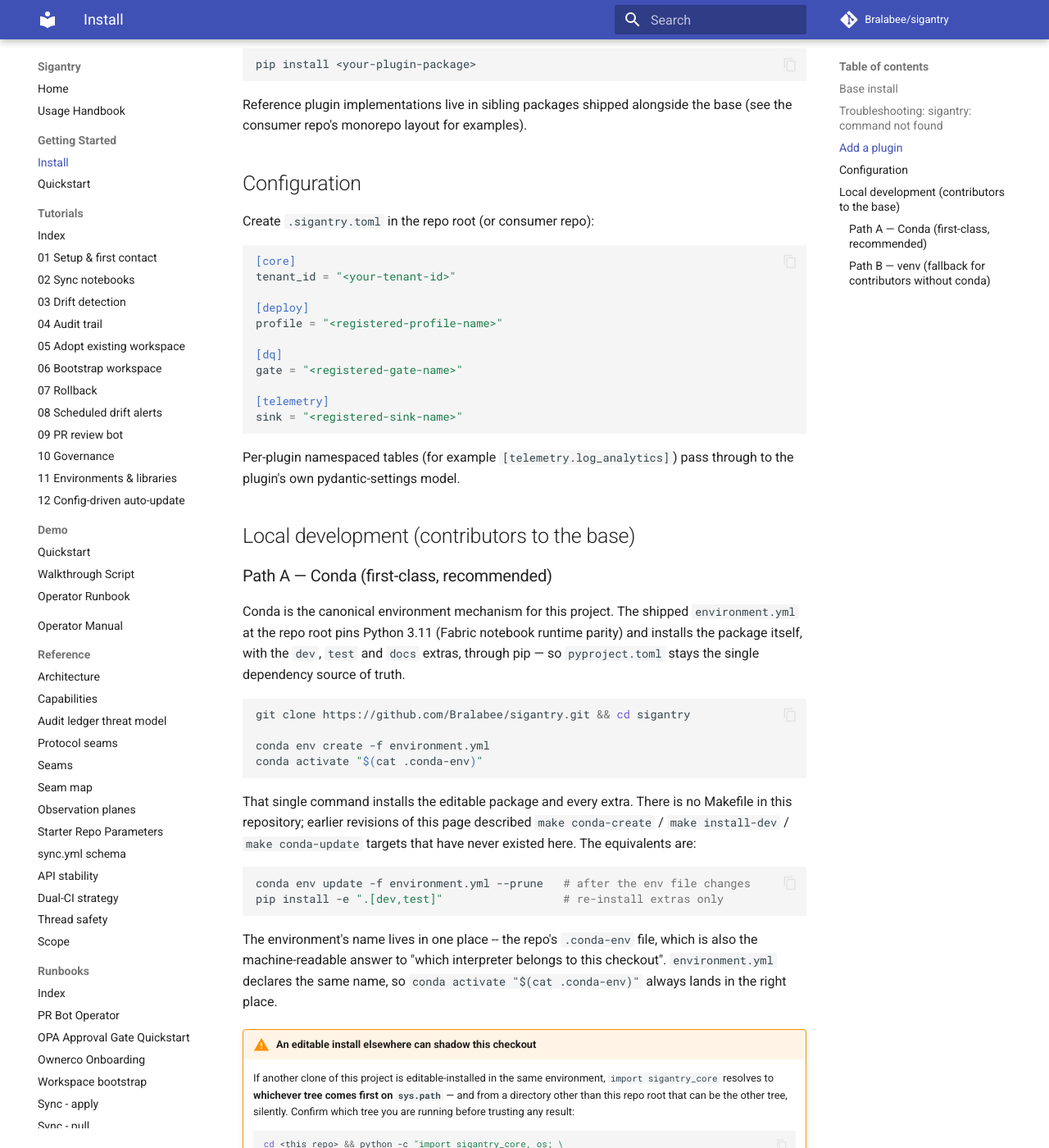
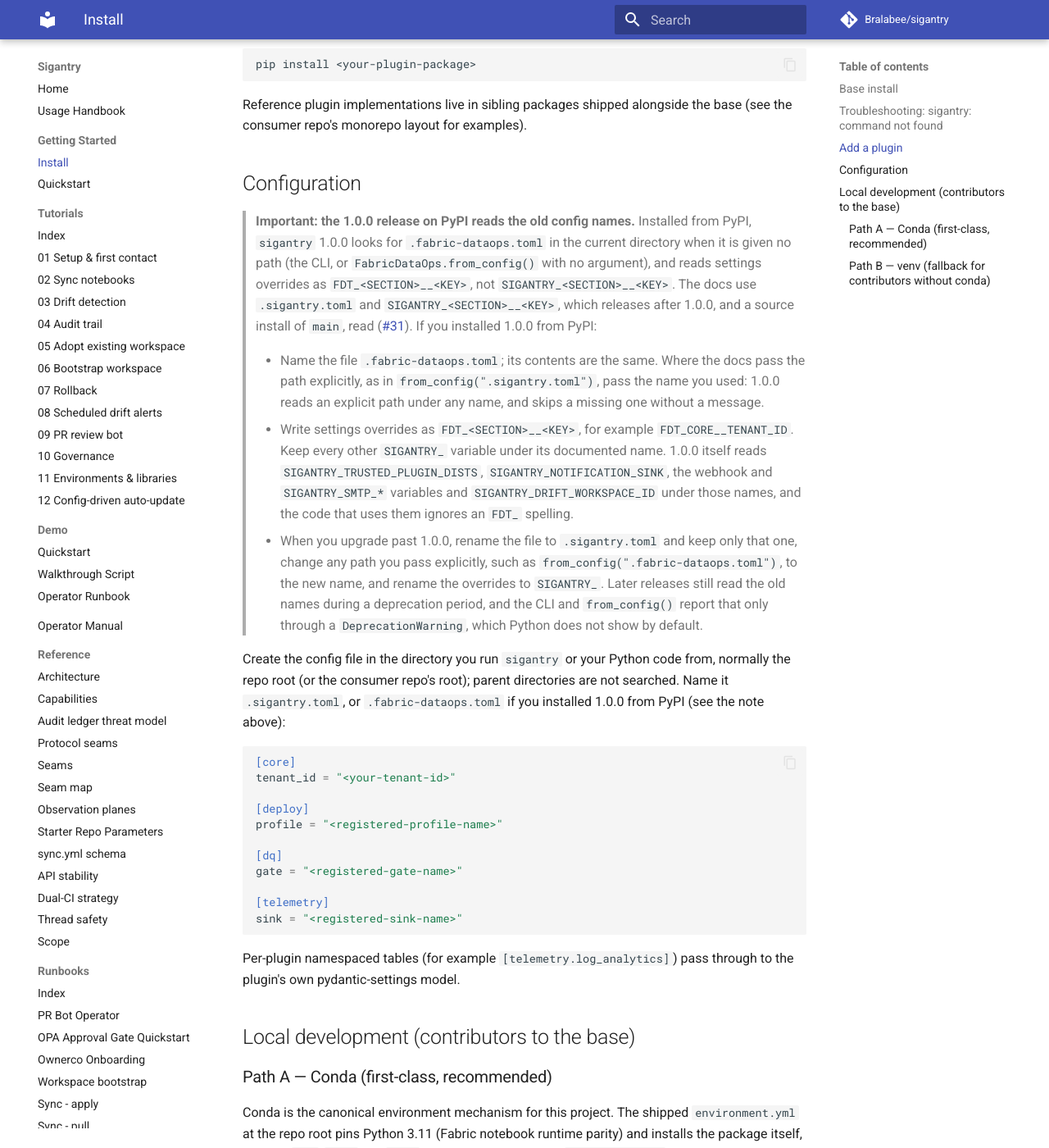
Before and after one commit to Bralabee/sigantry, an MkDocs documentation site: the page built from docs/getting-started/install.md, in a window 1280 px wide and 1400 px high, scrolled down 1475 px. Shown: the whole window at 82% size. Built offline with MkDocs 1.6.1 and Material for MkDocs 9.7.7, drawn with Linux system fonts in a browser that asks for light colours; comment, search, counter and statistics services are not loaded.

Commit message:
docs: say which config names the released package reads (#32)
Until the next release, the README and the install page carry a note for
users who installed 1.0.0 from PyPI. 1.0.0 looks for .fabric-dataops.toml
when given no path and reads settings overrides as FDT_<SECTION>__<KEY>;
an explicit path is read under any name; the other SIGANTRY_ variables
keep their names. The note also lists what to change on upgrading past
1.0.0, and is worded to stay true after the next release.

Refs #31, which stays open until the next release is read back from PyPI.

````diff
--- a/docs/getting-started/install.md
+++ b/docs/getting-started/install.md
@@ -71,7 +71,32 @@
 
 ## Configuration
 
-Create `.sigantry.toml` in the repo root (or consumer repo):
+> **Important: the 1.0.0 release on PyPI reads the old config names.** Installed from PyPI,
+> `sigantry` 1.0.0 looks for `.fabric-dataops.toml` in the current directory when it
+> is given no path (the CLI, or `FabricDataOps.from_config()` with no argument), and
+> reads settings overrides as `FDT_<SECTION>__<KEY>`, not `SIGANTRY_<SECTION>__<KEY>`.
+> The docs use `.sigantry.toml` and `SIGANTRY_<SECTION>__<KEY>`, which releases after
+> 1.0.0, and a source install of `main`, read
+> ([#31](https://github.com/Bralabee/sigantry/issues/31)). If you installed 1.0.0 from PyPI:
+>
+> - Name the file `.fabric-dataops.toml`; its contents are the same. Where the docs pass
+>   the path explicitly, as in `from_config(".sigantry.toml")`, pass the name you used:
+>   1.0.0 reads an explicit path under any name, and skips a missing one without a message.
+> - Write settings overrides as `FDT_<SECTION>__<KEY>`, for example `FDT_CORE__TENANT_ID`.
+>   Keep every other `SIGANTRY_` variable under its documented name. 1.0.0 itself reads
+>   `SIGANTRY_TRUSTED_PLUGIN_DISTS`, `SIGANTRY_NOTIFICATION_SINK`, the webhook and
+>   `SIGANTRY_SMTP_*` variables and `SIGANTRY_DRIFT_WORKSPACE_ID` under those names, and
+>   the code that uses them ignores an `FDT_` spelling.
+> - When you upgrade past 1.0.0, rename the file to `.sigantry.toml` and keep only that
+>   one, change any path you pass explicitly, such as `from_config(".fabric-dataops.toml")`,
+>   to the new name, and rename the overrides to `SIGANTRY_`. Later releases still read the
+>   old names during a deprecation period, and the CLI and `from_config()` report that only
+>   through a `DeprecationWarning`, which Python does not show by default.
+
+Create the config file in the directory you run `sigantry` or your Python code from,
+normally the repo root (or the consumer repo's root); parent directories are not searched.
+Name it `.sigantry.toml`, or `.fabric-dataops.toml` if you installed 1.0.0 from PyPI (see
+the note above):
 
 ```toml
 [core]
````
Also changed, not shown: README.md (+23 -0 lines).
